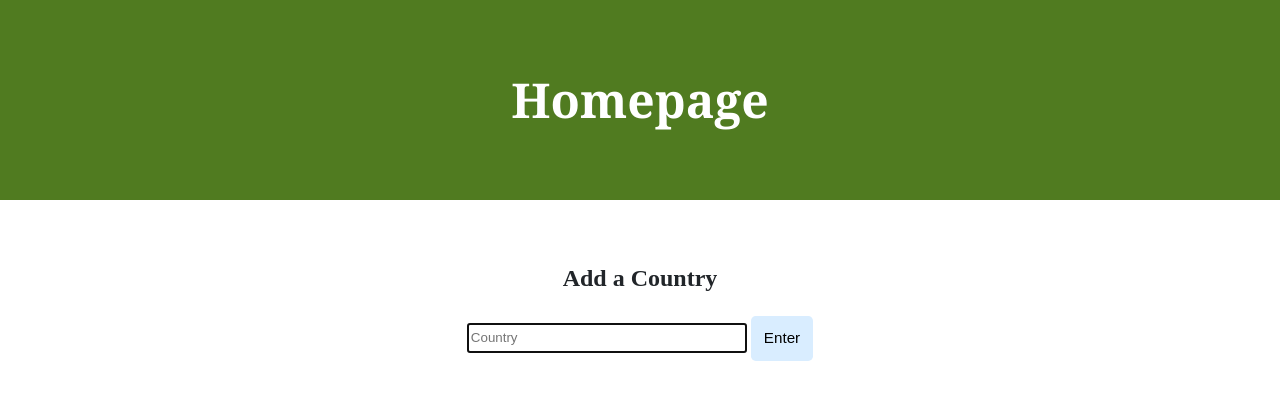
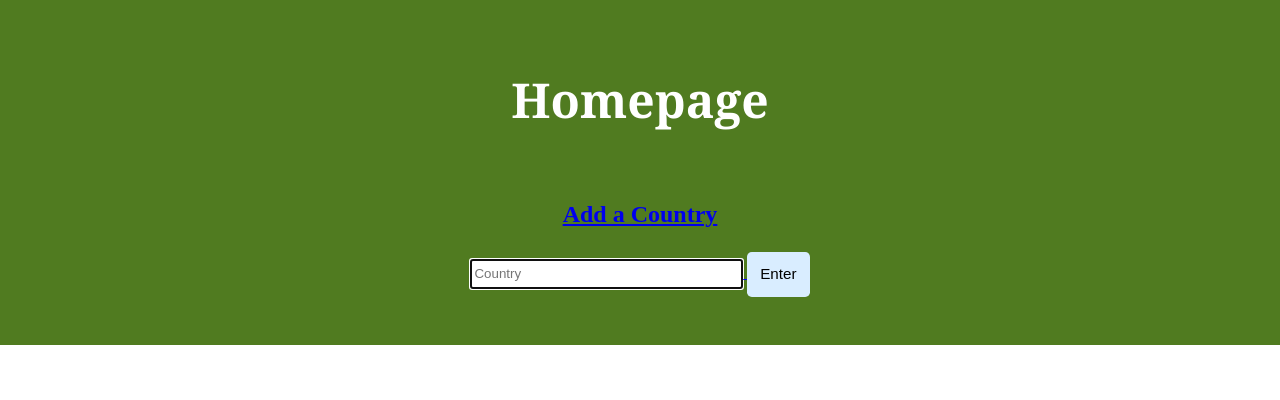
Before and after one commit to Kieran54/flask-final-mr-dr-brown, a plain HTML site: page index.html in a window 1280 px wide. Drawn offline with Linux system fonts and the light colour scheme.

Commit message:
Fri, May 12, 2023, 3:29 PM +00:00

```diff
--- a/index.html
+++ b/index.html
@@ -9,12 +9,13 @@
     <body>
         <div class="header">
             <h1>Homepage</h1>
+            <a href="enter.html"
         </div>
         <div class="container">
             <div class="section">
 
                 <h2>Add a Country</h2>
-                <!-- TODO: Create a form for users to submit a name, a month, and a day -->
+
                 <form action ="/" method ="post">
                     <input autocomplete = "off" autofocus name="country" placeholder ="Country" type ="text">
 
```
Also changed, not shown: enter.html (added), login.html (deleted).
